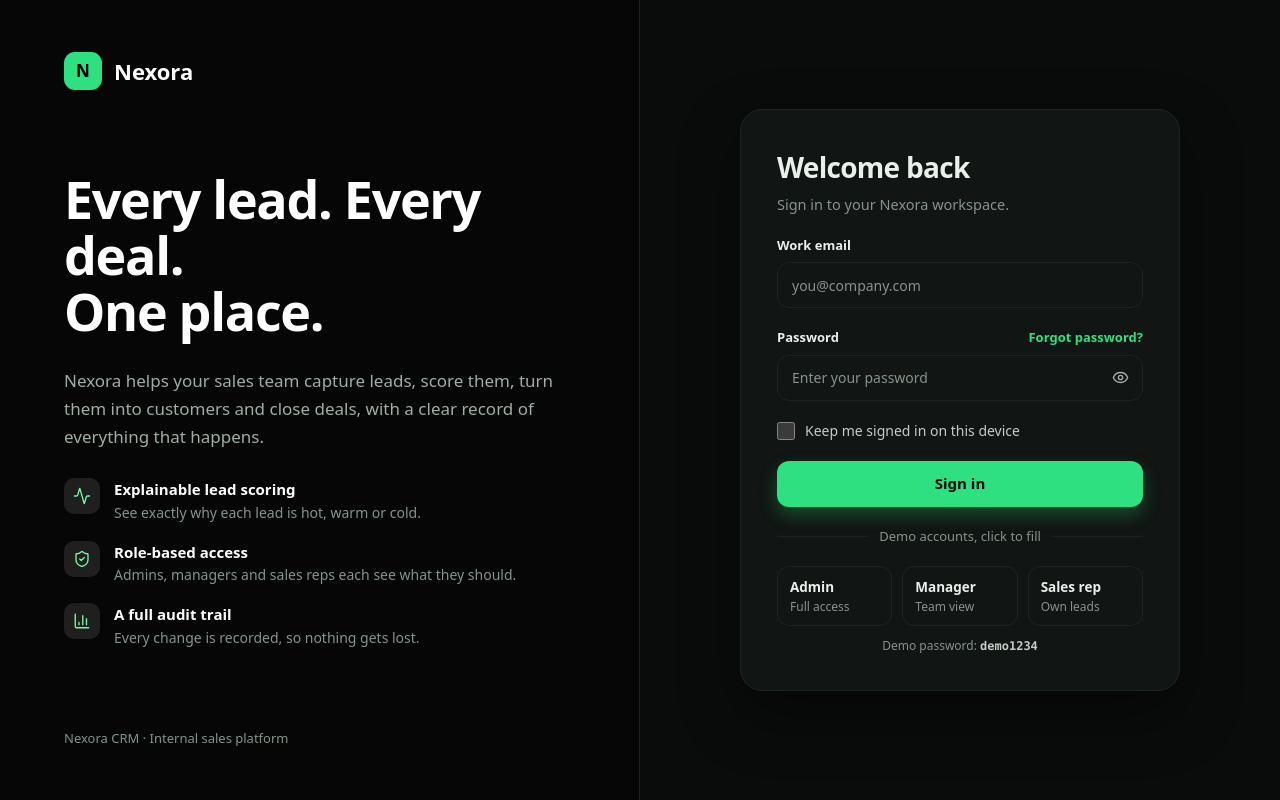
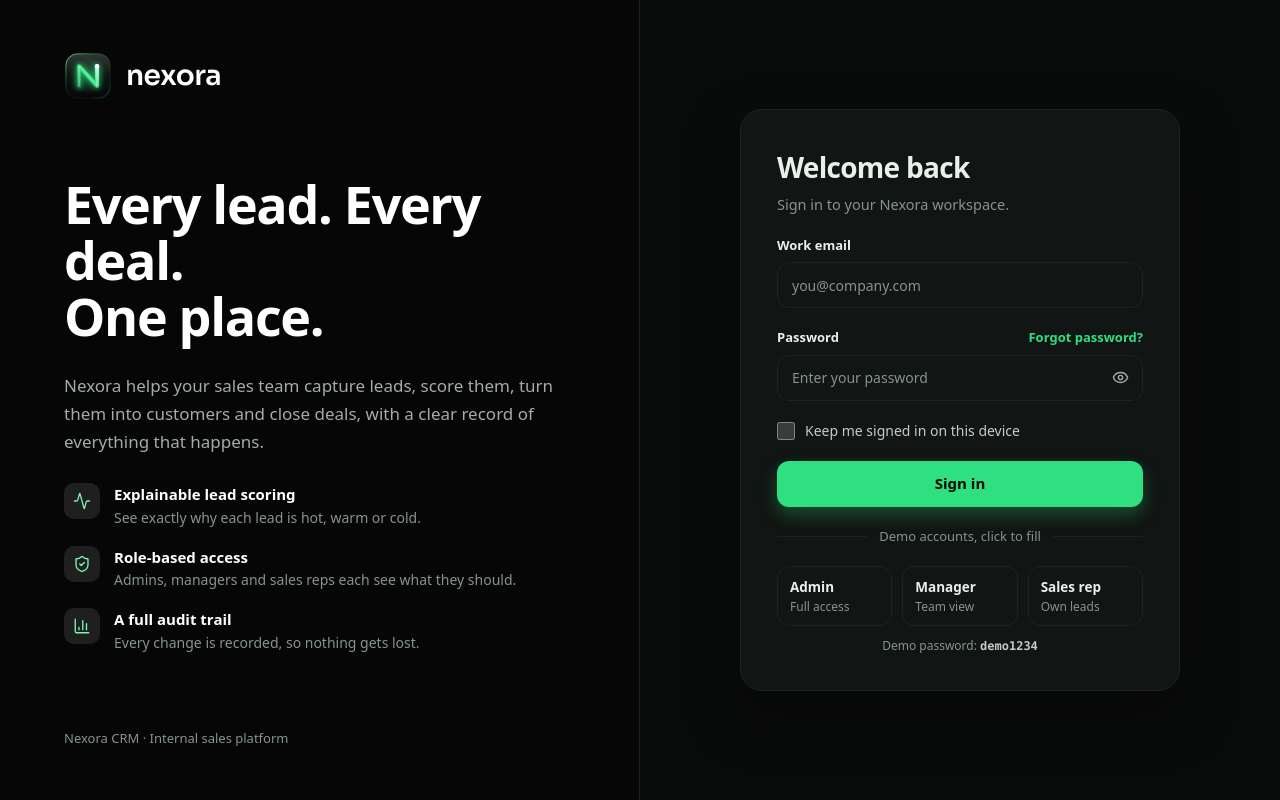
Before and after one commit to emankhann/nexora-crm, a Next.js app: page /login in a window 1280 px wide. Built offline with nearby package versions, Linux system fonts and the light colour scheme; no server answers.

Commit message:
New logo: neon N mark and Sora wordmark, with an SVG tab icon

```diff
--- a/app/globals.css
+++ b/app/globals.css
@@ -79,6 +79,15 @@
   --font-sans: var(--font-jakarta), system-ui, sans-serif;
 }
 
+/*
+ * The logo wordmark font. "inline" puts the font list straight into the font-brand class, so
+ * var(--font-sora) is read on the element itself. next/font sets --font-sora on <body>, so a
+ * normal theme variable (defined on :root) would find it empty and fall back to the system font.
+ */
+@theme inline {
+  --font-brand: var(--font-sora), var(--font-jakarta), system-ui, sans-serif;
+}
+
 html {
   color-scheme: dark;
 }
--- a/app/layout.tsx
+++ b/app/layout.tsx
@@ -1,10 +1,17 @@
 import type { Metadata } from "next";
-import { Plus_Jakarta_Sans } from "next/font/google";
+import { Plus_Jakarta_Sans, Sora } from "next/font/google";
 import "./globals.css";
 
 const jakarta = Plus_Jakarta_Sans({
   subsets: ["latin"],
   variable: "--font-jakarta",
+});
+
+// Only for the "nexora" wordmark in the logo.
+const sora = Sora({
+  subsets: ["latin"],
+  weight: ["600"],
+  variable: "--font-sora",
 });
 
 export const metadata: Metadata = {
@@ -19,7 +26,7 @@ export default function RootLayout({
 }) {
   return (
     <html lang="en">
-      <body className={`${jakarta.variable} bg-canvas text-navy antialiased`}>
+      <body className={`${jakarta.variable} ${sora.variable} bg-canvas text-navy antialiased`}>
         {children}
       </body>
     </html>
--- a/components/auth/AuthLayout.tsx
+++ b/components/auth/AuthLayout.tsx
@@ -1,5 +1,6 @@
 import type { ReactNode } from "react";
 import { Activity, ChartColumn, ShieldCheck } from "lucide-react";
+import Logo from "@/components/ui/Logo";
 
 const features = [
   { icon: Activity, title: "Explainable lead scoring", text: "See exactly why each lead is hot, warm or cold." },
@@ -12,10 +13,7 @@ export default function AuthLayout({ children }: { children: ReactNode }) {
   return (
     <div className="grid min-h-dvh lg:grid-cols-2">
       <div className="hidden flex-col justify-between gap-12 border-r border-line bg-ink px-16 py-[52px] text-white lg:flex">
-        <div className="flex items-center gap-3 text-[22px] font-bold">
-          <div className="grid h-[38px] w-[38px] place-items-center rounded-[11px] bg-primary text-[17px] font-extrabold text-ink">N</div>
-          Nexora
-        </div>
+        <Logo size={48} />
         <div className="flex max-w-[540px] flex-col gap-7">
           <h1 className="text-[52px] font-extrabold leading-[1.08] tracking-tight">
             Every lead. Every deal.
@@ -44,9 +42,8 @@ export default function AuthLayout({ children }: { children: ReactNode }) {
       </div>
 
       <div className="flex flex-col items-center justify-center gap-6 bg-canvas p-4 sm:p-6">
-        <div className="flex items-center gap-3 text-xl font-bold text-navy lg:hidden">
-          <div className="grid h-9 w-9 place-items-center rounded-[11px] bg-primary text-base font-extrabold text-ink">N</div>
-          Nexora
+        <div className="lg:hidden">
+          <Logo size={40} />
         </div>
         {children}
       </div>
--- a/components/layout/AppShell.tsx
+++ b/components/layout/AppShell.tsx
@@ -4,6 +4,7 @@ import { Suspense, useEffect, useRef, useState, type ReactNode } from "react";
 import { usePathname, useRouter } from "next/navigation";
 import { Menu, Search } from "lucide-react";
 import Sidebar from "@/components/layout/Sidebar";
+import Logo from "@/components/ui/Logo";
 import NotificationsBell from "@/components/layout/NotificationsBell";
 import CommandSearch from "@/components/layout/CommandSearch";
 import { ToastProvider } from "@/components/ui/Toast";
@@ -117,8 +118,9 @@ export default function AppShell({ children }: { children: ReactNode }) {
             >
               <Menu size={22} />
             </button>
-            <span className="grid h-[30px] w-[30px] place-items-center rounded-[10px] bg-primary text-[15px] font-extrabold text-ink">N</span>
-            <b className="ml-1.5 flex-1 text-lg text-white">Nexora</b>
+            <span className="ml-1 flex-1">
+              <Logo size={32} />
+            </span>
             <button
               type="button"
               aria-label="Search"
--- a/components/layout/Sidebar.tsx
+++ b/components/layout/Sidebar.tsx
@@ -2,6 +2,7 @@
 
 import { useEffect, useLayoutEffect, useRef, useState } from "react";
 import Link from "next/link";
+import Logo from "@/components/ui/Logo";
 import { usePathname, useRouter } from "next/navigation";
 import {
   Activity,
@@ -111,10 +112,9 @@ export default function Sidebar({ onNavigate, onClose }: { onNavigate?: () => vo
   return (
     <aside className="flex h-full w-full flex-col border-r border-line bg-ink text-navy">
       <div className="flex items-center gap-4 px-5 pb-7 pt-6">
-        <div className="grid h-11 w-11 place-items-center rounded-2xl bg-primary text-2xl font-bold leading-none text-ink shadow-[0_0_24px_rgba(46,224,127,0.45)]">
-          N
+        <div className="flex-1">
+          <Logo size={44} />
         </div>
-        <div className="flex-1 text-2xl font-extrabold tracking-tight text-white">Nexora</div>
         {onClose && (
           <button
             type="button"
--- /dev/null
+++ b/components/ui/Logo.tsx
@@ -0,0 +1,82 @@
+"use client";
+
+import { useId } from "react";
+
+/**
+ * The Nexora mark: a green neon N on a dark glass tile, with a spark where the line ends.
+ * The N rises from deep green to pale mint, like a deal moving towards "won".
+ *
+ * Gradient and filter ids come from useId, so several logos on one page (the sidebar and
+ * the phone header, say) never share or clash.
+ */
+export function LogoMark({ size = 40, className = "" }: { size?: number; className?: string }) {
+  const id = useId().replace(/:/g, "");
+  const ref = (name: string) => `${name}-${id}`;
+  const url = (name: string) => `url(#${ref(name)})`;
+  // Below ~28 px the glow and core line turn to mush; draw a simpler, bolder N.
+  const small = size < 28;
+
+  return (
+    <svg width={size} height={size} viewBox="0 0 64 64" aria-hidden="true" className={`shrink-0 ${className}`}>
+      <defs>
+        <linearGradient id={ref("glass")} x1="0" y1="0" x2="0" y2="1">
+          <stop offset="0" stopColor="#18241D" />
+          <stop offset="1" stopColor="#050706" />
+        </linearGradient>
+        <linearGradient id={ref("sheen")} x1="0" y1="0" x2="0" y2="1">
+          <stop offset="0" stopColor="#FFFFFF" stopOpacity="0.1" />
+          <stop offset="0.5" stopColor="#FFFFFF" stopOpacity="0" />
+        </linearGradient>
+        <linearGradient id={ref("rim")} x1="0" y1="0" x2="1" y2="1">
+          <stop offset="0" stopColor="#A6F4C5" stopOpacity="0.8" />
+          <stop offset="0.4" stopColor="#2EE07F" stopOpacity="0.15" />
+          <stop offset="0.75" stopColor="#2EE07F" stopOpacity="0.05" />
+          <stop offset="1" stopColor="#2EE07F" stopOpacity="0.45" />
+        </linearGradient>
+        <radialGradient id={ref("bloom")} cx="0.5" cy="0.5" r="0.5">
+          <stop offset="0" stopColor="#2EE07F" stopOpacity="0.35" />
+          <stop offset="1" stopColor="#2EE07F" stopOpacity="0" />
+        </radialGradient>
+        <linearGradient id={ref("rise")} x1="0" y1="1" x2="1" y2="0">
+          <stop offset="0" stopColor="#14904F" />
+          <stop offset="0.5" stopColor="#2EE07F" />
+          <stop offset="1" stopColor="#B8FAD3" />
+        </linearGradient>
+        <filter id={ref("halo")} x="-60%" y="-60%" width="220%" height="220%">
+          <feGaussianBlur stdDeviation="3.2" />
+        </filter>
+      </defs>
+
+      <rect x="2" y="2" width="60" height="60" rx="16" fill={url("glass")} />
+      <circle cx="32" cy="32" r="24" fill={url("bloom")} />
+      <rect x="2" y="2" width="60" height="60" rx="16" fill={url("sheen")} />
+      <rect x="2.5" y="2.5" width="59" height="59" rx="15.5" fill="none" stroke={url("rim")} strokeWidth={small ? 2 : 1.2} />
+
+      {small ? (
+        <path d="M19 45 V19 L45 45 V19" fill="none" stroke={url("rise")} strokeWidth="8" strokeLinecap="round" strokeLinejoin="round" />
+      ) : (
+        <>
+          <path d="M20 45 V19 L44 45 V19" fill="none" stroke="#2EE07F" strokeWidth="9" strokeLinecap="round" strokeLinejoin="round" opacity="0.55" filter={url("halo")} />
+          <path d="M20 45 V19 L44 45 V19" fill="none" stroke={url("rise")} strokeWidth="5.5" strokeLinecap="round" strokeLinejoin="round" />
+          <path d="M20 45 V19 L44 45 V19" fill="none" stroke="#E9FFF2" strokeWidth="1.3" strokeLinecap="round" strokeLinejoin="round" opacity="0.7" />
+        </>
+      )}
+      <circle cx={small ? 45 : 44} cy="19" r={small ? 3.6 : 3} fill="#FFFFFF" />
+      {size >= 56 && (
+        <path d="M44 12.5 V15.5 M44 22.5 V25.5 M37.5 19 H40.5 M47.5 19 H50.5" stroke="#C9FADB" strokeWidth="1" strokeLinecap="round" opacity="0.85" />
+      )}
+    </svg>
+  );
+}
+
+/** The mark plus the "nexora" wordmark in Sora. `size` is the mark's size; the text scales with it. */
+export default function Logo({ size = 40, className = "" }: { size?: number; className?: string }) {
+  return (
+    <span className={`inline-flex items-center ${className}`} style={{ gap: Math.round(size * 0.3) }}>
+      <LogoMark size={size} />
+      <span className="font-brand font-semibold tracking-[-0.02em] text-white" style={{ fontSize: Math.round(size * 0.58), lineHeight: 1 }}>
+        nexora
+      </span>
+    </span>
+  );
+}
```
Also changed, not shown: app/icon.svg (added), 12 other files (tests, documents, lock files or other folders).
